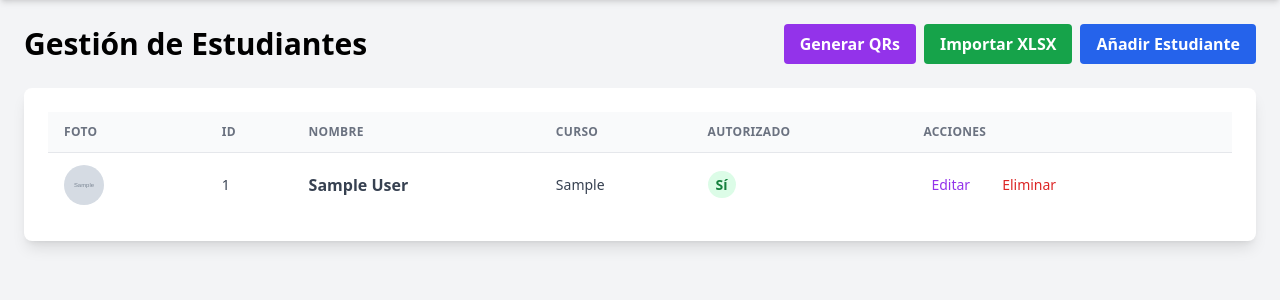
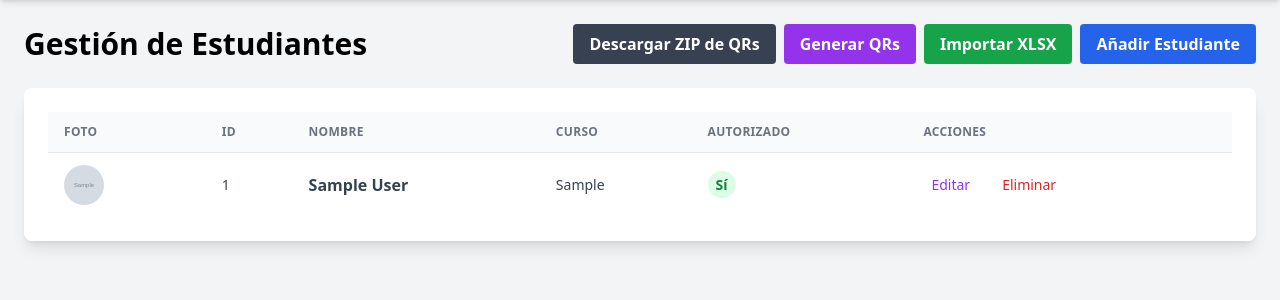
Before and after one commit to joanvup/school_exit_control, a Flask app: page /students in a window 1280 px wide. Shown: the part 64-364 px from the top of the page. Run offline with Flask 3, Linux system fonts and the light colour scheme; a user stored in the database is signed in; tables that the repository leaves empty hold one stand-in row (values such as "Sample post"); grey boxes marked "Sample" are stand-in pictures; some libraries are stand-ins or nearby versions.

Commit message:
Feat: Implementar descarga de codigos QR

```diff
--- a/app/routes.py
+++ b/app/routes.py
@@ -3,7 +3,7 @@ import pandas as pd
 import io
 import os
 from flask import (
-    Blueprint, render_template, redirect, url_for, flash, request, jsonify, Response, current_app, send_from_directory
+    Blueprint, render_template, redirect, url_for, flash, request, jsonify, Response, current_app, send_from_directory, send_file
 )
 from flask_login import login_user, logout_user, current_user, login_required
 from werkzeug.utils import secure_filename
@@ -17,6 +17,9 @@ from datetime import datetime, timedelta, date, time
 from .models import db, User, Student, Exit, Role, Setting # <--- Añadir Setting
 from sqlalchemy import func
 import pytz
+from qrcode.constants import ERROR_CORRECT_L
+import zipfile
+import tempfile
 
 bp = Blueprint('routes', __name__)
 # --- Ruta para servir el Service Worker desde la raíz ---
@@ -320,6 +323,66 @@ def download_template():
     return Response(output, mimetype="application/vnd.openxmlformats-officedocument.spreadsheetml.sheet",
                     headers={"Content-Disposition": "attachment;filename=plantilla_estudiantes.xlsx"})
 
+# app/routes.py
+# ...
+
+@bp.route('/students/qrs/download')
+@login_required
+@admin_required
+def download_qr_codes_zip():
+    """
+    Genera un archivo PNG para cada estudiante y los comprime en un ZIP para su descarga.
+    """
+    students = Student.query.order_by(Student.id).all()
+    if not students:
+        flash('No hay estudiantes registrados para generar códigos QR.', 'warning')
+        return redirect(url_for('routes.list_students'))
+
+    # Usar un directorio temporal para almacenar los archivos PNG y el ZIP
+    with tempfile.TemporaryDirectory() as tmpdir:
+        qr_files_path = os.path.join(tmpdir, 'qr_codes')
+        os.makedirs(qr_files_path)
+
+        zip_filename = f"qr_codes_{datetime.utcnow().strftime('%Y%m%d%H%M%S')}.zip"
+        zip_path = os.path.join(tmpdir, zip_filename)
+
+        # --- Generación de los códigos QR ---
+        for student in students:
+            qr_payload = json.dumps({"id": student.id})
+
+            # Configuración del QR para alta calidad y márgenes estrechos
+            qr = qrcode.QRCode(
+                version=1,
+                error_correction=ERROR_CORRECT_L,
+                box_size=50,  # Aumentamos el tamaño de la caja para mayor resolución
+                border=1,     # Borde mínimo (estrecho)
+            )
+            qr.add_data(qr_payload)
+            qr.make(fit=True)
+
+            # Crear la imagen. El tamaño final será box_size * número de módulos.
+            # Para un QR simple, son 21 módulos. 50 * 21 = 1050px, que es alta resolución.
+            img = qr.make_image(fill_color="black", back_color="white")
+
+            # Guardar el archivo PNG
+            filename = f"{student.id}.png"
+            file_path = os.path.join(qr_files_path, filename)
+            img.save(file_path)
+
+        # --- Creación del archivo ZIP ---
+        with zipfile.ZipFile(zip_path, 'w') as zipf:
+            for root, dirs, files in os.walk(qr_files_path):
+                for file in files:
+                    # Añadir cada archivo PNG al ZIP
+                    zipf.write(os.path.join(root, file), arcname=file)
+
+        # Enviar el archivo ZIP para su descarga
+        return send_file(
+            zip_path,
+            mimetype='application/zip',
+            as_attachment=True,
+            download_name=zip_filename
+        )
 
 # --- CRUD de Usuarios (Solo Admin) ---
 @bp.route('/users')
--- a/app/templates/students/students.html
+++ b/app/templates/students/students.html
@@ -4,6 +4,10 @@
 <div class="flex justify-between items-center mb-6">
     <h1 class="text-3xl font-bold">Gestión de Estudiantes</h1>
     <div class="flex items-center space-x-2">
+        <!-- BOTÓN NUEVO -->
+        <a href="{{ url_for('routes.download_qr_codes_zip') }}" class="bg-gray-700 hover:bg-gray-800 text-white font-bold py-2 px-4 rounded">
+            Descargar ZIP de QRs
+        </a>
         <a href="{{ url_for('routes.generate_qrs') }}" class="bg-purple-600 hover:bg-purple-700 text-white font-bold py-2 px-4 rounded">Generar QRs</a>
         <a href="{{ url_for('routes.import_students') }}" class="bg-green-600 hover:bg-green-700 text-white font-bold py-2 px-4 rounded">Importar XLSX</a>
         <a href="{{ url_for('routes.create_student') }}" class="bg-blue-600 hover:bg-blue-700 text-white font-bold py-2 px-4 rounded">Añadir Estudiante</a>
```
